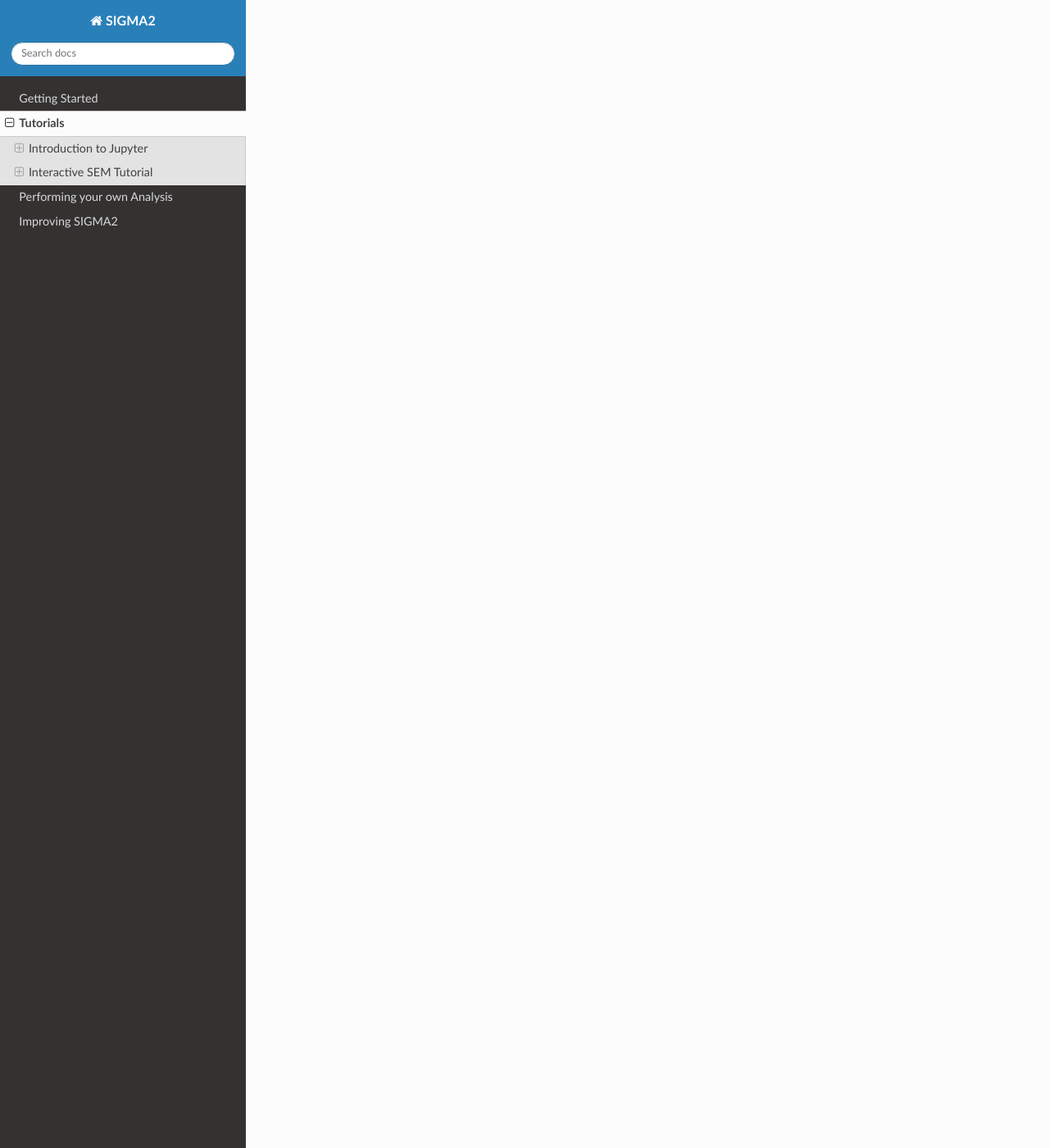
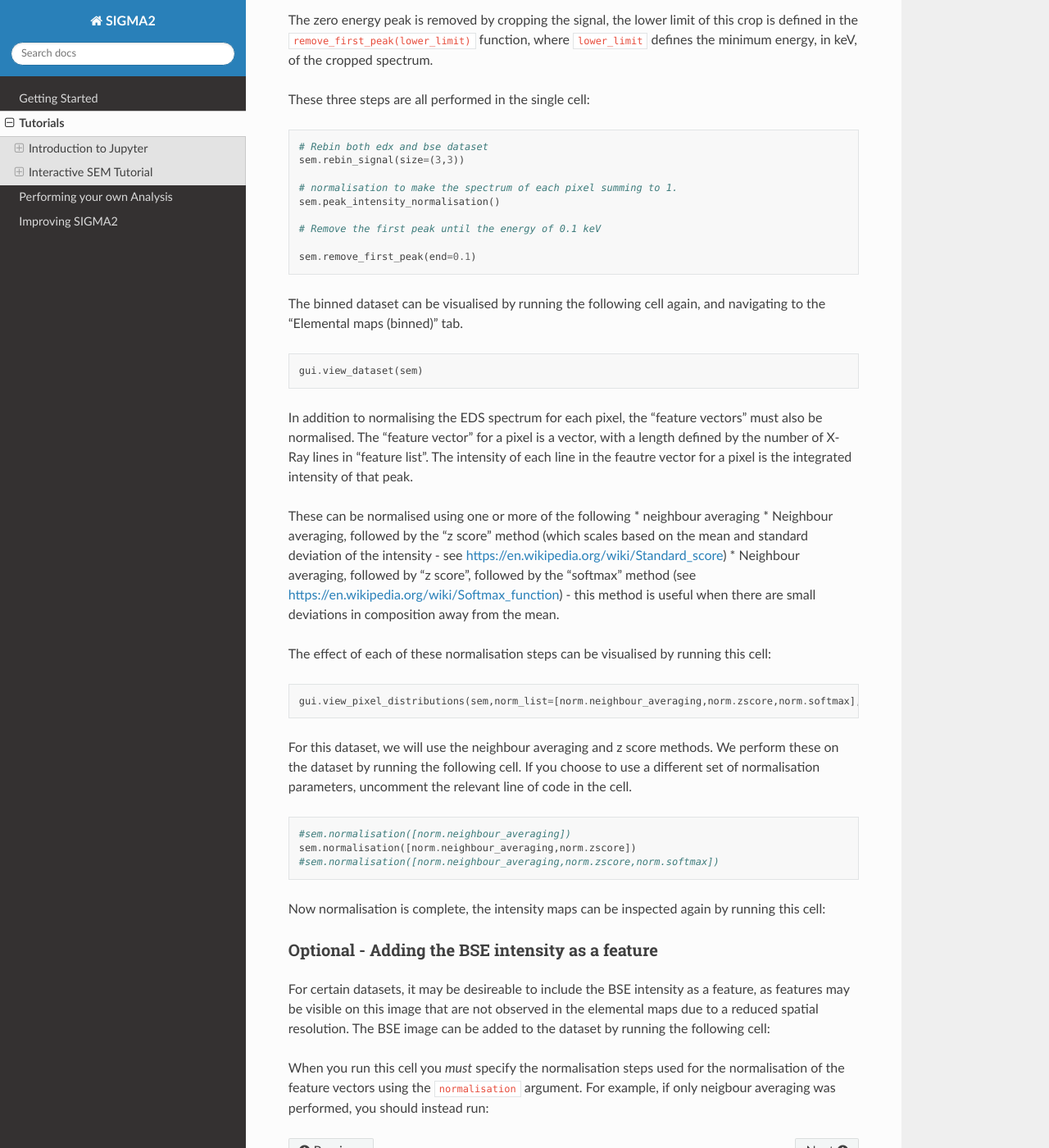
Before and after one commit to t-ginnis/SIGMA_docs, a Sphinx documentation site: the page built from docs/source/tutorials.rst, in a window 1280 px wide and 1400 px high, scrolled down 4655 px. Shown: the whole window at 82% size. Built offline with Sphinx 7.4.7 and the Read the Docs theme 3.1.0, drawn with Linux system fonts in a browser that asks for light colours; some of the changed text lies outside the part shown.

Commit message:
Update tutorials.rst

```diff
--- a/docs/source/tutorials.rst
+++ b/docs/source/tutorials.rst
@@ -183,3 +183,85 @@ The firt tab in the gui show the navigation image. For the file used in this not
 The second tab shows the summed spectrum, the full EDS spectrum from all of the pixels in the dataset. The peaks defined in the feature list should me annotated on this plot
 
 The third tab shows "raw" elemental map, found by integrating the peaks defined in the feature list from the centre of the peak to plus/minus the full width half maximum of the peak. The maps are "raw", as they are from the unbinned dataset.
+
+
+Pre-Processing Steps
+^^^^^^^^^^^^^^^^^^^^
+
+The following cell performs some pre-processing steps to improve the projection into latent space. This involves:
+
+#. Binning the data, reducing the total number of pixels and increasing the X-ray counts for each binned pixel
+#. Normalising the data for each pixel, so that the integrated intensity is 1
+#. Removing the intense zero energy peak
+
+The degree of binning is defined by the ``rebin_signal((nx,ny))`` function, which will bin the dataset by factors of ``nx`` and ``ny`` in the x and y dimensions respectively.
+
+The normalisation is performed with the ``peak_intensity_normalisation`` function.
+
+The zero energy peak is removed by cropping the signal, the lower limit of this crop is defined in the ``remove_first_peak(lower_limit)`` function, where ``lower_limit`` defines the minimum energy, in keV, of the cropped spectrum.
+
+These three steps are all performed in the single cell:
+
+
+.. code-block:: python
+
+   # Rebin both edx and bse dataset
+   sem.rebin_signal(size=(3,3))
+
+   # normalisation to make the spectrum of each pixel summing to 1.
+   sem.peak_intensity_normalisation()
+
+   # Remove the first peak until the energy of 0.1 keV
+
+   sem.remove_first_peak(end=0.1)
+
+
+The binned dataset can be visualised by running the following cell again, and navigating to the "Elemental maps (binned)" tab.
+
+.. code-block:: python
+
+   gui.view_dataset(sem)
+
+
+
+In addition to normalising the EDS spectrum for each pixel, the "feature vectors" must also be normalised. The "feature vector" for a pixel is a vector, with a length defined by the number of X-Ray lines in "feature list". The intensity of each line in the feautre vector for a pixel is the integrated intensity of that peak.
+
+These can be normalised using one or more of the following
+* neighbour averaging
+* Neighbour averaging, followed by the "z score" method (which scales based on the mean and standard deviation of the intensity - see https://en.wikipedia.org/wiki/Standard_score)
+* Neighbour averaging, followed by "z score", followed by the "softmax" method (see https://en.wikipedia.org/wiki/Softmax_function) - this method is useful when there are small deviations in composition away from the mean.
+
+The effect of each of these normalisation steps can be visualised by running this cell:
+
+.. code-block:: python
+
+   gui.view_pixel_distributions(sem,norm_list=[norm.neighbour_averaging,norm.zscore,norm.softmax],cmap='Reds')
+
+For this dataset, we will use the neighbour averaging and z score methods. We perform these on the dataset by running the following cell. If you choose to use a different set of normalisation parameters, uncomment the relevant line of code in the cell.
+
+.. code-block:: python
+
+   #sem.normalisation([norm.neighbour_averaging])
+   sem.normalisation([norm.neighbour_averaging,norm.zscore])
+   #sem.normalisation([norm.neighbour_averaging,norm.zscore,norm.softmax])
+
+
+Now normalisation is complete, the intensity maps can be inspected again by running this cell:
+
+.. code-block:: python
+   print('After normalisation:')
+   gui.view_intensity_maps(spectra=sem.normalised_elemental_data, element_list=sem.feature_list)
+
+
+Optional - Adding the BSE intensity as a feature
+^^^^^^^^^^^^^^^^^^^^^^^^^^^^^^^^^^^^^^^^^^^^^^^^
+
+For certain datasets, it may be desireable to include the BSE intensity as a feature, as features may be visible on this image that are not observed in the elemental maps due to a reduced spatial resolution. The BSE image can be added to the dataset by running the following cell:
+
+.. code-block:: python
+   sem.get_feature_maps_with_nav_img(normalisation=[norm.neighbour_averaging,norm.zscore]) #include any normalisation steps that were performed earlier.
+
+When you run this cell you *must* specify the normalisation steps used for the normalisation of the feature vectors using the ``normalisation`` argument. For example, if only neigbour averaging was performed, you should instead run:
+
+.. code-block:: python
+   sem.get_feature_maps_with_nav_img(normalisation=[norm.neighbour_averaging])
```
